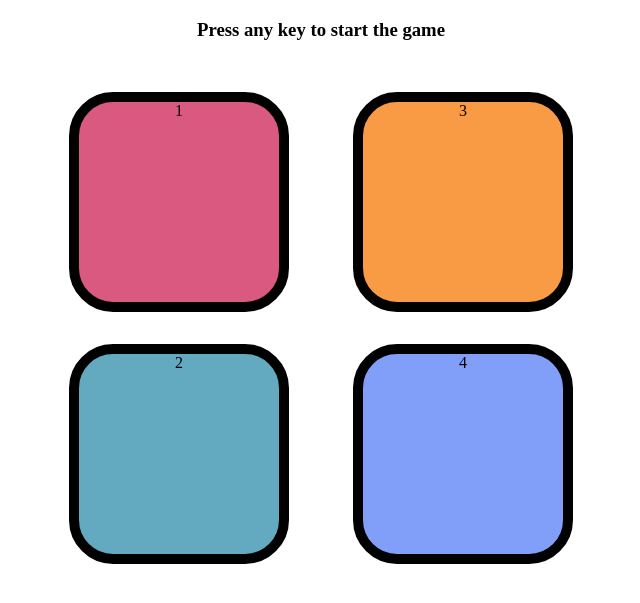
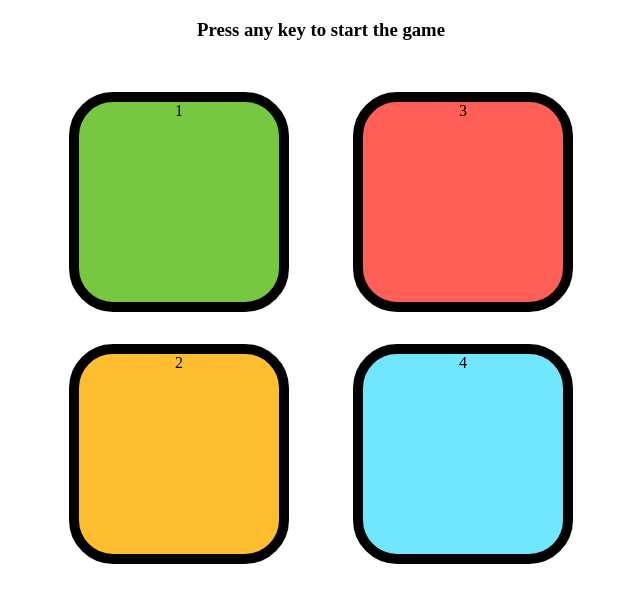
Before and after one commit to dhruvv-19/Simon-Say-game, a plain HTML site: page index.html in a window 1280 px wide. Shown: the part 61-664 px from the top of the page, without its empty margins (319-959 px from the left). Drawn offline with Linux system fonts and the light colour scheme.

Commit message:
chnage the colour

```diff
--- a/style.css
+++ b/style.css
@@ -16,19 +16,19 @@ body{
 }
 
 .one{
-    background-color: #d95980;
+    background-color: #76c840;
 }
 
 .two{
-    background-color: #63aac0;
+    background-color: #ffbe30;
 }
 
 .three{
-    background-color: #f99b45;
+    background-color: #ff5f57;
 }
 
 .four{
-    background-color: #819ff9;
+    background-color: #70e7ff;
 }
 
 /* using JavaScript */
@@ -37,7 +37,7 @@ body{
 }
 
 .userFlash{
-    background-color: green;
+    background-color: pink;
 }
 
 @media(max-width: 560px){
```
